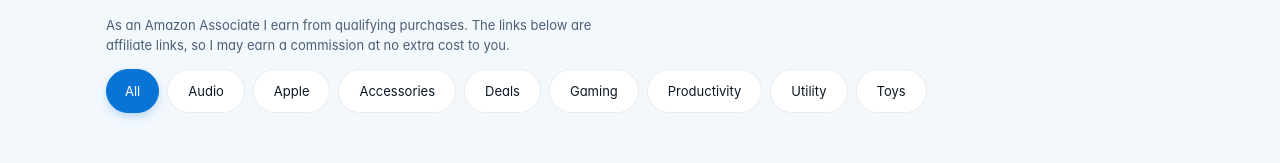
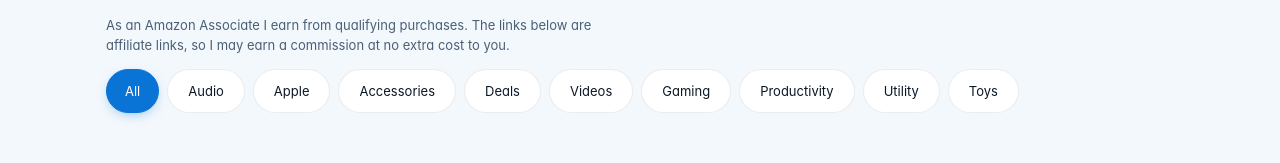
Before and after one commit to gadgetcue/gadgetcue.github.io, a plain HTML site: page gadgets.html in a window 1280 px wide. Shown: the part 299-462 px from the top of the page. Drawn offline with Linux system fonts and the light colour scheme.

Commit message:
Gadgets: add 13 Instagram video picks (#73)
Claude-Session: https://claude.ai/code/session_013wyxJjJH44MRdP259Qu96M

Co-authored-by: Claude <noreply@anthropic.com>

```diff
--- a/gadgets.js
+++ b/gadgets.js
@@ -9,6 +9,19 @@ var GADGETS=[
   {name:"Portronics toolkit",blurb:"A handy toolkit from Portronics. Watch the video for the details.",tag:"Accessories",instagram:"https://www.instagram.com/reel/DeBVr8gortN/",thumb:"img/gad/portronics.jpg"},
   {name:"Flipkart Big Billion Days pick",blurb:"A deal I found during Big Billion Days. Use the tagged product link on Instagram.",tag:"Deals",instagram:"https://www.instagram.com/reel/DeTUEVFos-X/",thumb:"img/gad/flipkart.jpg"}
 ,
+  {name:"Video pick 1",blurb:"Watch the video for the details.",tag:"Videos",instagram:"https://www.instagram.com/reel/Deo57vwIMkE/"},
+  {name:"Video pick 2",blurb:"Watch the video for the details.",tag:"Videos",instagram:"https://www.instagram.com/reel/Dd6bLk7IPWP/"},
+  {name:"Video pick 3",blurb:"Watch the video for the details.",tag:"Videos",instagram:"https://www.instagram.com/reel/Ddto8bgo9KX/"},
+  {name:"Video pick 4",blurb:"Watch the video for the details.",tag:"Videos",instagram:"https://www.instagram.com/reel/Dc5bpsHxvHP/"},
+  {name:"Video pick 5",blurb:"Watch the video for the details.",tag:"Videos",instagram:"https://www.instagram.com/reel/Dcxkq0BMzhQ/"},
+  {name:"Video pick 6",blurb:"Watch the video for the details.",tag:"Videos",instagram:"https://www.instagram.com/reel/DcdafrGIUBF/"},
+  {name:"Video pick 7",blurb:"Watch the video for the details.",tag:"Videos",instagram:"https://www.instagram.com/reel/DcLiS05Mvqp/"},
+  {name:"Video pick 8",blurb:"Watch the video for the details.",tag:"Videos",instagram:"https://www.instagram.com/reel/DbUrlDbR1jX/"},
+  {name:"Video pick 9",blurb:"Watch the video for the details.",tag:"Videos",instagram:"https://www.instagram.com/reel/Da0JislslPk/"},
+  {name:"Video pick 10",blurb:"Watch the video for the details.",tag:"Videos",instagram:"https://www.instagram.com/reel/DapDRXwMyj8/"},
+  {name:"Video pick 11",blurb:"Watch the video for the details.",tag:"Videos",instagram:"https://www.instagram.com/reel/Daj0IfjMmk3/"},
+  {name:"Video pick 12",blurb:"Watch the video for the details.",tag:"Videos",instagram:"https://www.instagram.com/reel/Dag90hkIFuH/"},
+  {name:"Video pick 13",blurb:"Watch the video for the details.",tag:"Videos",instagram:"https://www.instagram.com/reel/DaZomgLsF38/"},
   {name:"Ant Esports KM1610",image:"img/gad/ant-esports-km1610.jpg",tag:"Gaming",amazon:"https://amzn.to/4sbS26X"},
   {name:"Amkette Hush Pro Epic M",image:"img/gad/amkette-hush-pro-epic-m.jpg",tag:"Productivity",amazon:"https://amzn.to/4c56Myy"},
   {name:"Pure Aroma Cute Panda Scent Oil Diffuser Humidifier",tag:"Utility",amazon:"https://amzn.to/4tOLYTp"},
```
Also changed, not shown: gadgets.html (+1 -1 lines).
